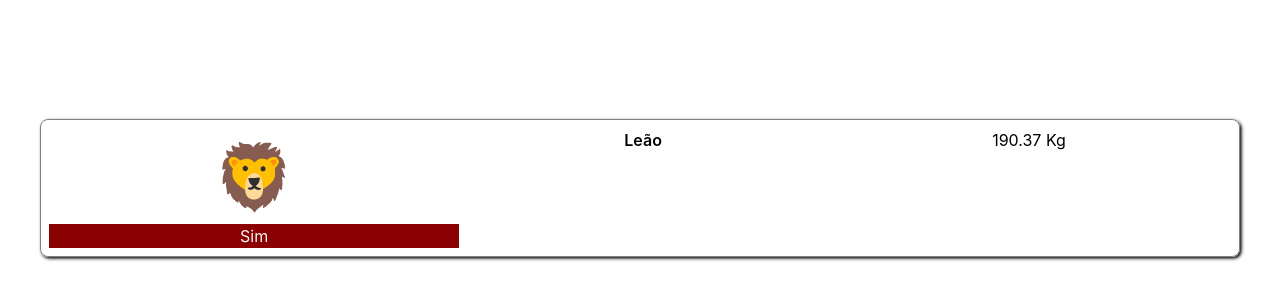
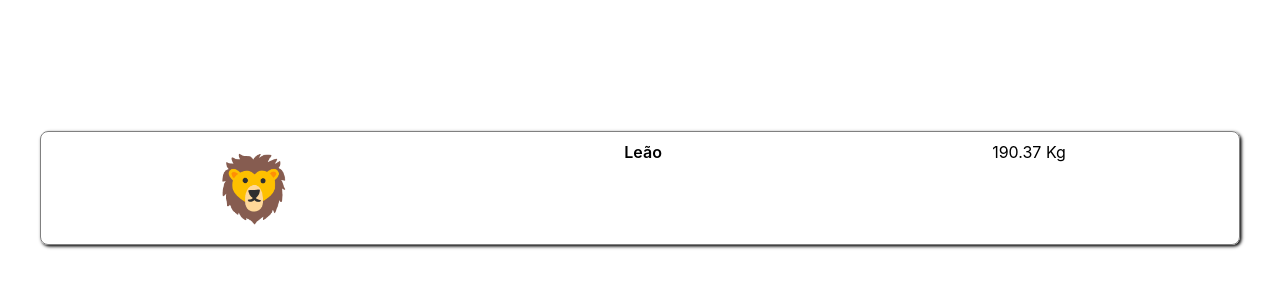
Before and after one commit to ufjf-dcc207/ufjf-dcc207-2024-3-a-atv03-C9BrenoFR, a React (Vite) app: page / in a window 1280 px wide. Shown: the part 212-512 px from the top of the page. Built offline with nearby package versions, Linux system fonts and the light colour scheme.

Commit message:
Desenho com valores

```diff
--- a/src/Animal.css
+++ b/src/Animal.css
@@ -7,7 +7,8 @@
     grid-template-areas:
     "icone nome nome"
     "icone peso peso"
-    "icone . extincao";
+    "icone nada extincao";
+
 
  .icone{
     font-size: 4em;
--- a/src/Animal.tsx
+++ b/src/Animal.tsx
@@ -11,7 +11,10 @@ export default function Animal({icone, nome, peso, extincao}: AnimalProps){
     return <div className="animal">
         <div className="icone">{icone}</div>
         <div className="nome">{nome}</div>
-        <div className="peso">{peso.toLocaleString()} Kg</div>
-        <div className="extincao">{extincao ? "Sim" : "Não"}</div>
+        {peso > 0 ?
+         <div className="peso">{peso.toLocaleString()} Kg</div> :
+         <div className="peso">Peso Desconhecido</div>
+        }
+        {extincao && <div className="extincao">Em extincao</div>}
     </div>
 }
--- a/src/App.tsx
+++ b/src/App.tsx
@@ -5,7 +5,7 @@ function App() {
 
   return (
     <div className="app">
-      <Animal icone='🦁' nome='Leão' peso={190.37} extincao={true} />
+      <Animal icone='🦁' nome='Leão' peso={190.37} extincao={false} />
     </div>
   )
 }
```
